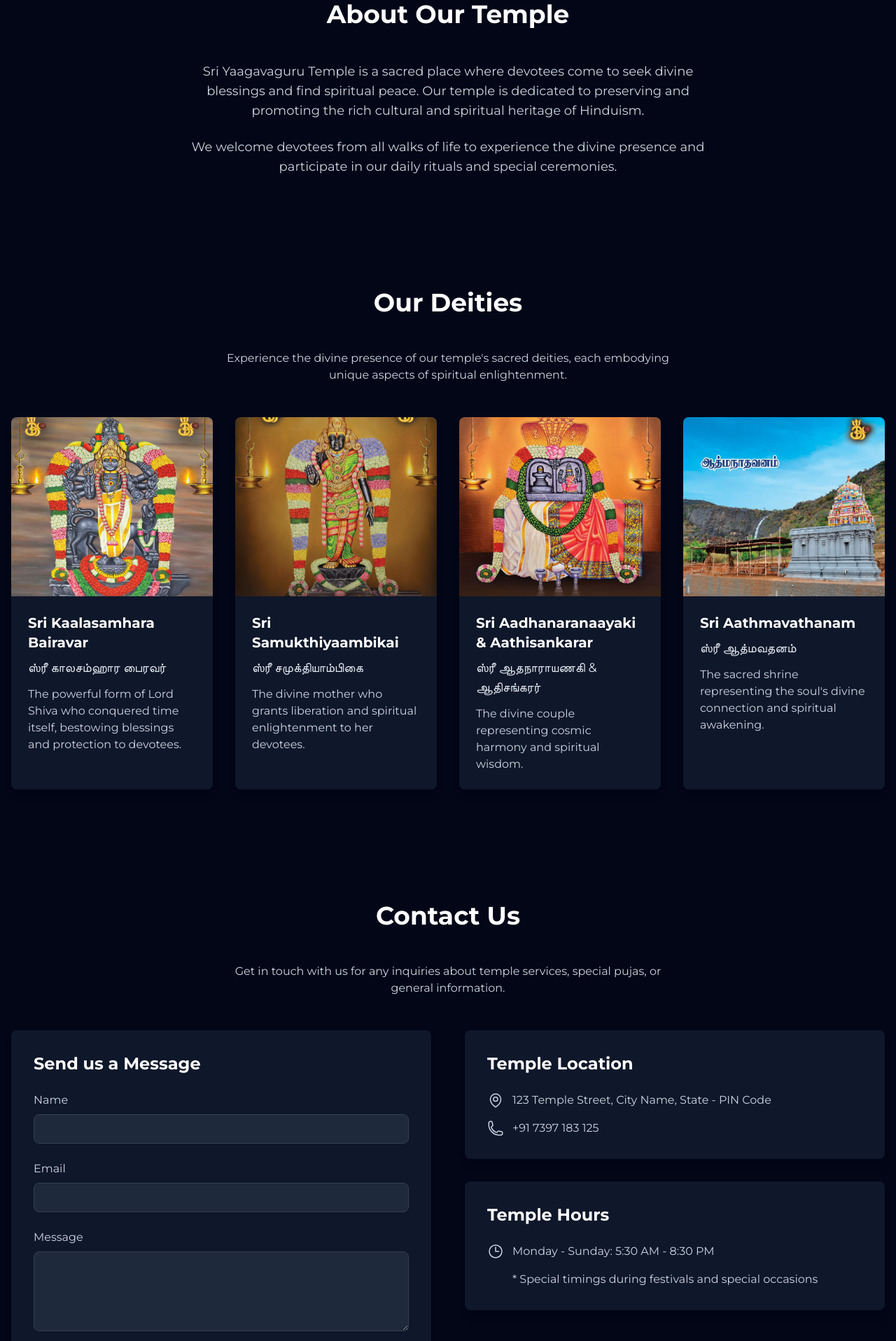
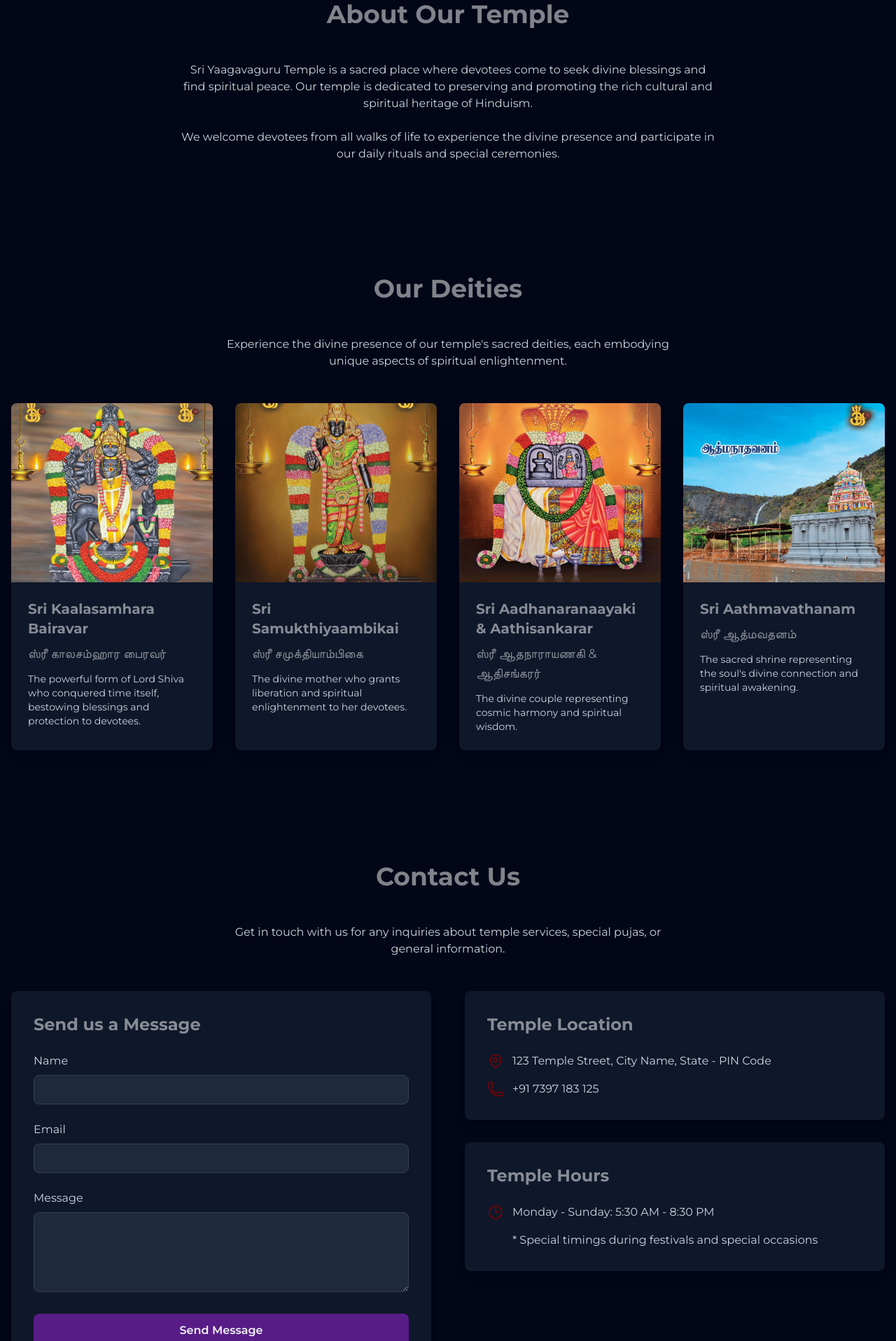
Before and after one commit to MuraliPrasanth2/Aathmanandhavanam, a Next.js app: page / in a window 1280 px wide. Shown: the part 880-2796 px from the top of the page at 70% size. Built offline with nearby package versions, Linux system fonts and the light colour scheme.

Commit message:
whole website is looking good

```diff
--- a/src/app/components/ContactSection.tsx
+++ b/src/app/components/ContactSection.tsx
@@ -127,7 +127,7 @@ export default function ContactSection() {
   return (
     <section id='contact' className='py-20 bg-slate-950'>
       <div className='container mx-auto px-4'>
-        <h2 className='section-title text-center text-white'>Contact Us</h2>
+        <h2 className='section-title text-center text-white/50'>Contact Us</h2>
         <p className='text-center text-slate-300 mb-12 max-w-2xl mx-auto'>
           Get in touch with us for any inquiries about temple services, special pujas, or general
           information.
@@ -136,7 +136,7 @@ export default function ContactSection() {
         <div className='grid grid-cols-1 md:grid-cols-2 gap-12'>
           {/* Contact Form */}
           <div className='bg-slate-900 rounded-lg shadow-lg p-8'>
-            <h3 className='text-2xl font-bold text-white mb-6'>Send us a Message</h3>
+            <h3 className='text-2xl font-bold text-white/50 mb-6'>Send us a Message</h3>
 
             {/* Success Message */}
             {showSuccess && (
@@ -221,11 +221,11 @@ export default function ContactSection() {
               <button
                 type='submit'
                 disabled={isSubmitting}
-                className={`w-full bg-primary-gold text-slate-900 py-3 rounded-lg transition-colors font-semibold ${
+                className={`w-full bg-purple-900 text-slate-100 py-3 rounded-lg transition-colors font-semibold ${
                   isSubmitting ? 'opacity-70 cursor-not-allowed' : 'hover:bg-primary-gold/90'
                 }`}
               >
-                {isSubmitting ? 'Sending...' : 'Send Message'}
+                <span className='opacity-100'>{isSubmitting ? 'Sending...' : 'Send Message'}</span>
               </button>
             </form>
           </div>
@@ -233,7 +233,7 @@ export default function ContactSection() {
           {/* Temple Information */}
           <div className='space-y-8'>
             <div className='bg-slate-900 rounded-lg shadow-lg p-8'>
-              <h3 className='text-2xl font-bold text-white mb-6'>Temple Location</h3>
+              <h3 className='text-2xl font-bold text-white/50 mb-6'>Temple Location</h3>
               <div className='space-y-4'>
                 <p className='flex items-start gap-3 text-slate-300'>
                   <svg
@@ -278,7 +278,7 @@ export default function ContactSection() {
             </div>
 
             <div className='bg-slate-900 rounded-lg shadow-lg p-8'>
-              <h3 className='text-2xl font-bold text-white mb-6'>Temple Hours</h3>
+              <h3 className='text-2xl font-bold text-white/50 mb-6'>Temple Hours</h3>
               <div className='space-y-4'>
                 <p className='flex items-start gap-3 text-slate-300'>
                   <svg
--- a/src/app/components/DeitySection.tsx
+++ b/src/app/components/DeitySection.tsx
@@ -38,7 +38,7 @@ export default function DeitySection() {
   return (
     <section id='deities' className='py-20 bg-slate-950'>
       <div className='container mx-auto px-4'>
-        <h2 className='section-title text-center text-white'>Our Deities</h2>
+        <h2 className='section-title text-center text-white/50'>Our Deities</h2>
         <p className='text-center text-slate-300 mb-12 max-w-2xl mx-auto'>
           Experience the divine presence of our temple&apos;s sacred deities, each embodying unique
           aspects of spiritual enlightenment.
@@ -60,9 +60,9 @@ export default function DeitySection() {
                 />
               </div>
               <div className='p-6'>
-                <h3 className='text-xl font-bold text-white mb-2'>{deity.name}</h3>
-                <p className='text-lg tamil-text text-slate-200 mb-3'>{deity.tamilName}</p>
-                <p className='text-slate-300'>{deity.description}</p>
+                <h3 className='text-xl font-bold text-white/50 mb-2'>{deity.name}</h3>
+                <p className='text-lg tamil-text text-md text-white/50 mb-3'>{deity.tamilName}</p>
+                <p className='text-slate-300 text-sm'>{deity.description}</p>
               </div>
             </div>
           ))}
--- a/src/app/globals.css
+++ b/src/app/globals.css
@@ -1,6 +1,12 @@
 @tailwind base;
 @tailwind components;
 @tailwind utilities;
+
+:root {
+  --primary-gold: #ffd700;
+  --secondary-saffron: #ff9933;
+  --accent-red: #800000;
+}
 
 html {
   scroll-behavior: smooth;
--- a/src/app/page.tsx
+++ b/src/app/page.tsx
@@ -139,14 +139,14 @@ export default function Home() {
       {/* About Section */}
       <section id='about' className='py-20 bg-slate-950'>
         <div className='container mx-auto px-4'>
-          <h2 className='section-title text-center text-white'>About Our Temple</h2>
+          <h2 className='section-title text-center text-white/50'>About Our Temple</h2>
           <div className='max-w-3xl mx-auto text-center'>
-            <p className='text-lg text-slate-300 mb-6'>
+            <p className='text-md font-montserrat text-slate-300 mb-6'>
               Sri Yaagavaguru Temple is a sacred place where devotees come to seek divine blessings
               and find spiritual peace. Our temple is dedicated to preserving and promoting the rich
               cultural and spiritual heritage of Hinduism.
             </p>
-            <p className='text-lg text-slate-300'>
+            <p className='text-md text-slate-300'>
               We welcome devotees from all walks of life to experience the divine presence and
               participate in our daily rituals and special ceremonies.
             </p>
```
